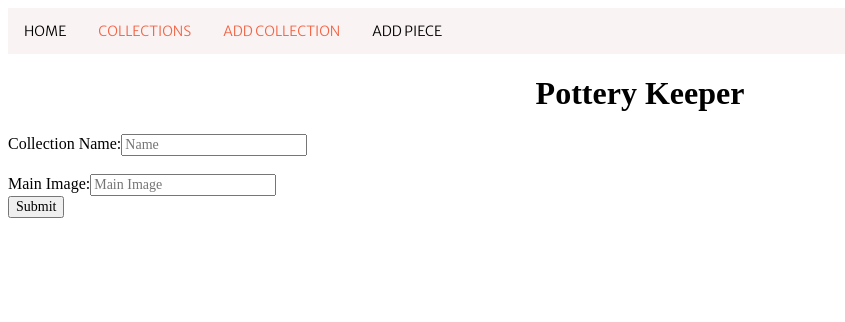
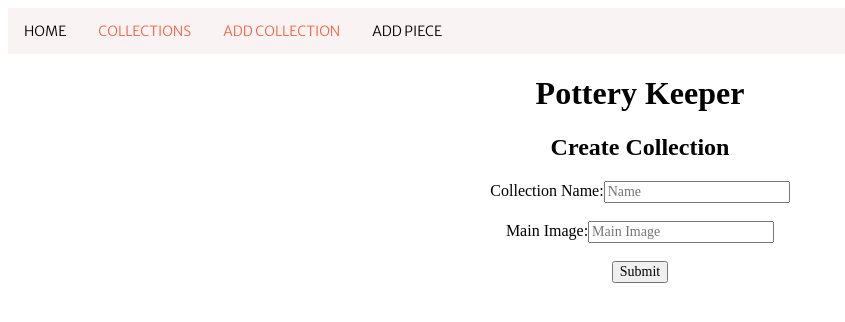
Before and after one commit to dani8439/pottery_keeper_frontend, a React (Create React App) app: page /collections/new in a window 1280 px wide. Shown: the top 322 px of the page, without its empty margins (0-845 px from the left). Built offline with nearby package versions, Linux system fonts and the light colour scheme; no server answers; a web font is replaced by a local one.

Commit message:
fiddling.

```diff
--- a/src/App.css
+++ b/src/App.css
@@ -122,3 +122,11 @@ body {
     text-align: center;
 
   }
+
+  .new-piece-card {
+    text-align: center;
+  }
+
+  .new-collection-card {
+    text-align: center;
+  }
--- a/src/components/Collection.js
+++ b/src/components/Collection.js
@@ -17,7 +17,6 @@ const Collection = (props) => {
             {collection ? <h2>{collection.name}</h2> : null}
             {collection ? <img src={collection.main_image} alt="pottery"/> : "Loading..."}
 
-            <h2>Edit Collection</h2>
             <CollectionEdit collection={collection}/>
             <PiecesContainer collection={collection}/>
 
--- a/src/components/CollectionEdit.js
+++ b/src/components/CollectionEdit.js
@@ -37,6 +37,7 @@ class CollectionEdit extends React.Component {
     render() {
         return (
             <div className="edit-collection-card">
+                <h1>Edit Collection</h1>
                 <form onSubmit={this.handleSubmit}>
                     <label>Edit Name:</label>
                     <input type="text" name="name" onChange={this.handleChange} defaultValue={this.props.collection?.name}/><br></br>
--- a/src/components/CollectionInput.js
+++ b/src/components/CollectionInput.js
@@ -29,13 +29,15 @@ class CollectionInput extends React.Component {
 
     render() {
         return (
-            <div>
+            <div className="new-collection-card">
+                <h2>Create Collection</h2>
                 <form onSubmit={this.handleSubmit}>
                     <label>Collection Name:</label>
                     <input type="text" placeholder="Name" name="name" onChange={this.handleChange} value={this.state.name}/><br></br>
                     <br></br>
                     <label>Main Image:</label>
                     <input type="text" placeholder="Main Image" name="main_image" onChange={this.handleChange} value={this.state.main_image}/><br></br>
+                    <br></br>
                     <input type="submit"/>
                 </form>
             </div>
--- a/src/components/PieceInput.js
+++ b/src/components/PieceInput.js
@@ -37,9 +37,9 @@ class PieceInput extends React.Component {
 
     render() {
         return (
-            <div>
+            <div className="new-piece-card">
                 <form onSubmit={this.handleSubmit}>
-                    <h2>Add a piece to this collection:</h2>
+                    <h1>Add a piece to this collection:</h1>
                     <label>Piece Name:</label>
                     <input type="text" placeholder="Piece Name" name="piece_name" value={this.state.piece_name} onChange={this.handleChange}/><br></br>
                     <br></br>
```
